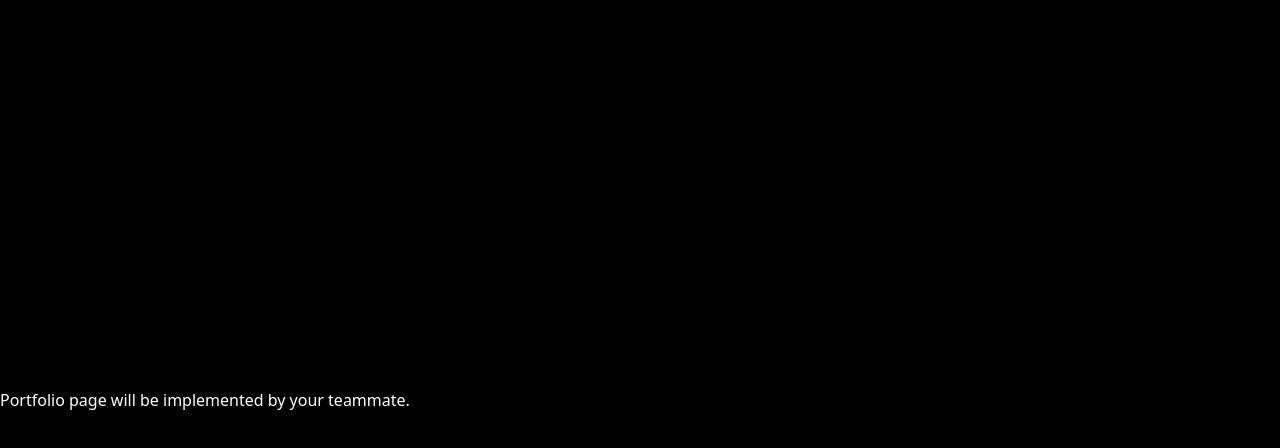
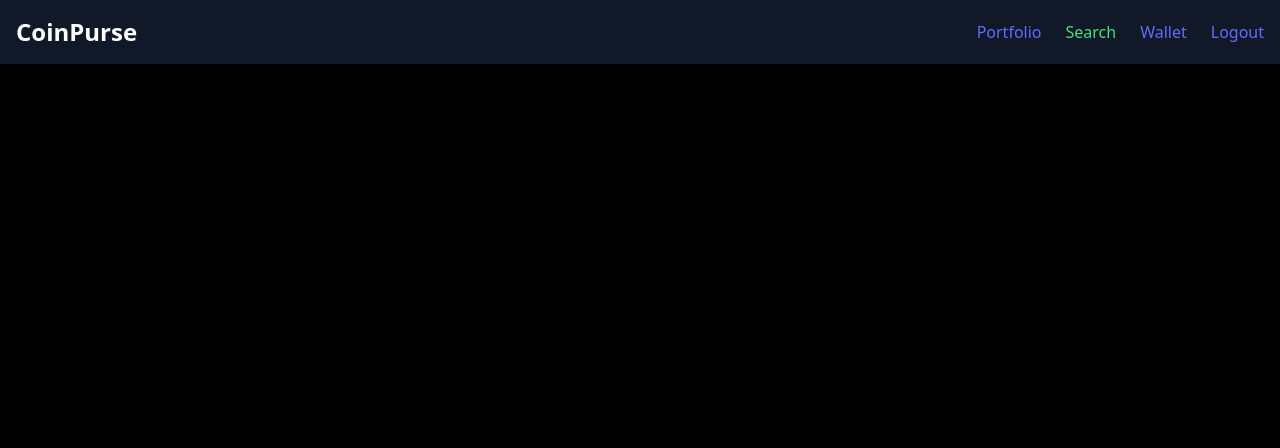
Before and after one commit to eugenechevski/CoinPurse, a React (Vite) app in the folder front-end/: page /portfolio in a window 1280 px wide. Shown: the top 448 px of the page. Built offline with nearby package versions, Linux system fonts and the light colour scheme; sample sign-in values are in the browser's storage.

Commit message:
created pages for wallet and portfolio

```diff
--- a/front-end/src/App.tsx
+++ b/front-end/src/App.tsx
@@ -1,9 +1,10 @@
-import React from 'react';
 import { BrowserRouter as Router, Routes, Route, Navigate } from 'react-router-dom';
 import LandingPage from './components/LandingPage';
 import Login from './components/Login';
 import Register from './components/Register';
 import Search from './components/Search';
+import Portfolio from './components/Portfolio';
+import Wallet from './components/Wallet';
 
 // ProtectedRoute component to handle authentication
 const ProtectedRoute = ({ children }: { children: JSX.Element }) => {
@@ -27,19 +28,14 @@ function App() {
           <Search />
         </ProtectedRoute>
       } />
-      {/* Add routes for portfolio and wallet when those components are created */}
       <Route path="/portfolio" element={
         <ProtectedRoute>
-          <div className="min-h-screen bg-black text-white flex items-center justify-center">
-            <p>Portfolio page will be implemented by your teammate.</p>
-          </div>
+          <Portfolio />
         </ProtectedRoute>
       } />
       <Route path="/wallet" element={
         <ProtectedRoute>
-          <div className="min-h-screen bg-black text-white flex items-center justify-center">
-            <p>Wallet page will be implemented by your teammate.</p>
-          </div>
+          <Wallet />
         </ProtectedRoute>
       } />
       <Route path="*" element={<Navigate to="/" />} />
--- /dev/null
+++ b/front-end/src/components/Portfolio.tsx
@@ -0,0 +1,23 @@
+import React, { useState } from 'react';
+
+
+function Portfolio() {
+  return (
+    <div className="min-h-screen bg-black text-white">
+      {/* Navigation */}
+      <nav className="bg-gray-900 p-4">
+        <div className="container mx-auto flex justify-between items-center">
+          <h1 className="text-2xl font-bold">CoinPurse</h1>
+          <div className="flex space-x-6">
+            <a href="/portfolio" className="hover:text-green-400 transition">Portfolio</a>
+            <a href="/search" className="text-green-400">Search</a>
+            <a href="/wallet" className="hover:text-green-400 transition">Wallet</a>
+            <a href="/logout" className="hover:text-green-400 transition">Logout</a>
+          </div>
+        </div>
+      </nav>
+    </div>
+  );
+}
+
+export default Portfolio;
--- /dev/null
+++ b/front-end/src/components/Wallet.tsx
@@ -0,0 +1,23 @@
+import React, { useState } from 'react';
+
+
+function Wallet() {
+  return (
+    <div className="min-h-screen bg-black text-white">
+      {/* Navigation */}
+      <nav className="bg-gray-900 p-4">
+        <div className="container mx-auto flex justify-between items-center">
+          <h1 className="text-2xl font-bold">CoinPurse</h1>
+          <div className="flex space-x-6">
+            <a href="/portfolio" className="hover:text-green-400 transition">Portfolio</a>
+            <a href="/search" className="text-green-400">Search</a>
+            <a href="/wallet" className="hover:text-green-400 transition">Wallet</a>
+            <a href="/logout" className="hover:text-green-400 transition">Logout</a>
+          </div>
+        </div>
+      </nav>
+    </div>
+  );
+}
+
+export default Wallet;
--- a/front-end/src/index.css
+++ b/front-end/src/index.css
@@ -28,6 +28,55 @@
   .form-error {
     @apply mt-1 text-sm text-red-600;
   }
+
+  /* Full-width layout components - using Tailwind classes */
+  .auth-container {
+    @apply w-full min-h-screen flex flex-col items-center justify-center p-4 md:p-8;
+  }
+
+  .form-container {
+    @apply w-full max-w-md mx-auto;
+  }
+
+  .home-container {
+    @apply w-full m-0 p-0;
+  }
+
+  .hero-section {
+    @apply w-full py-12 md:py-16 lg:py-20 px-4;
+  }
+
+  .hero-content {
+    @apply w-full max-w-7xl mx-auto flex flex-col md:flex-row md:items-center md:justify-between gap-8;
+  }
+
+  .hero-text {
+    @apply md:w-1/2;
+  }
+
+  .portfolio-preview {
+    @apply md:w-1/2;
+  }
+
+  .features-section {
+    @apply w-full py-16 px-4 bg-gray-900;
+  }
+
+  .features-grid {
+    @apply w-full max-w-7xl mx-auto grid grid-cols-1 md:grid-cols-3 gap-8;
+  }
+
+  .footer {
+    @apply w-full py-8 px-4 bg-gray-900 border-t border-gray-800;
+  }
+
+  .footer-content {
+    @apply w-full max-w-7xl mx-auto flex flex-col md:flex-row md:justify-between md:items-center;
+  }
+
+  .max-width-container {
+    @apply w-full max-w-7xl mx-auto px-4;
+  }
 }
 
 /* Root variables and base styles */
@@ -44,10 +93,9 @@
   -moz-osx-font-smoothing: grayscale;
 }
 
+/* Fix for body centering - this is likely causing your centering issue */
 body {
   margin: 0;
-  display: flex;
-  place-items: center;
   min-width: 320px;
   min-height: 100vh;
   background-color: #000;
@@ -60,16 +108,13 @@ a {
   color: #646cff;
   text-decoration: inherit;
 }
-
 a:hover {
   color: #535bf2;
 }
-
 h1 {
   font-size: 3.2em;
   line-height: 1.1;
 }
-
 button {
   border-radius: 8px;
   border: 1px solid transparent;
@@ -81,11 +126,9 @@ button {
   cursor: pointer;
   transition: border-color 0.25s;
 }
-
 button:hover {
   border-color: #646cff;
 }
-
 button:focus,
 button:focus-visible {
   outline: 4px auto -webkit-focus-ring-color;
@@ -97,11 +140,9 @@ button:focus-visible {
     color: #213547;
     background-color: #ffffff;
   }
-
   a:hover {
     color: #747bff;
   }
-
   button {
     background-color: #f9f9f9;
   }
```
